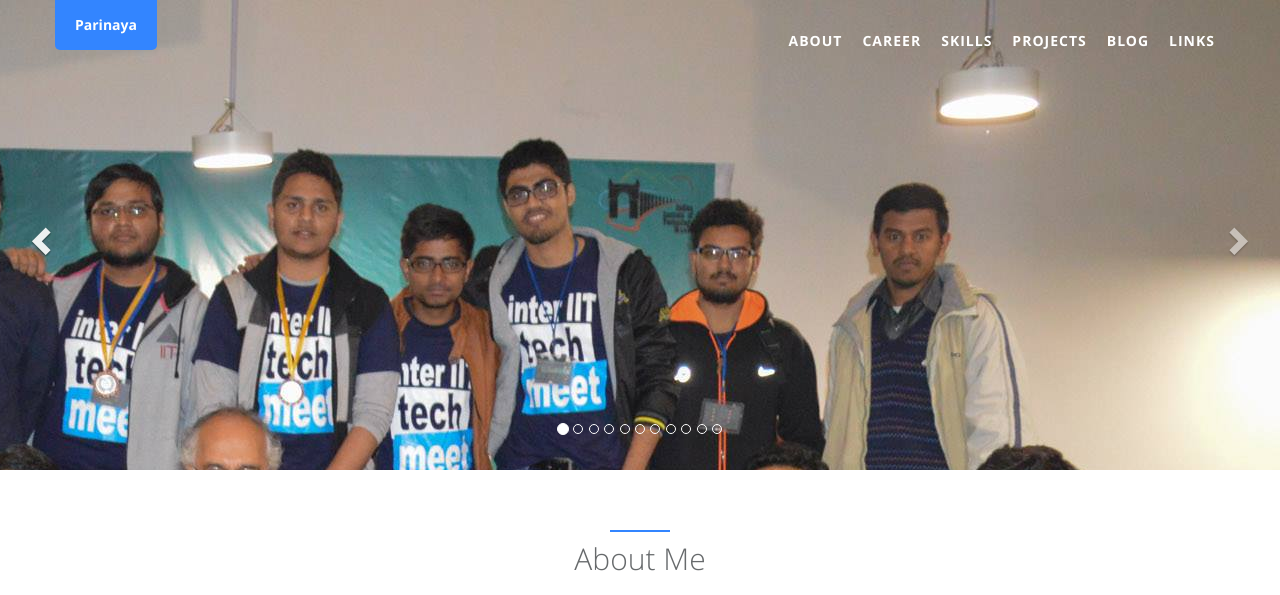
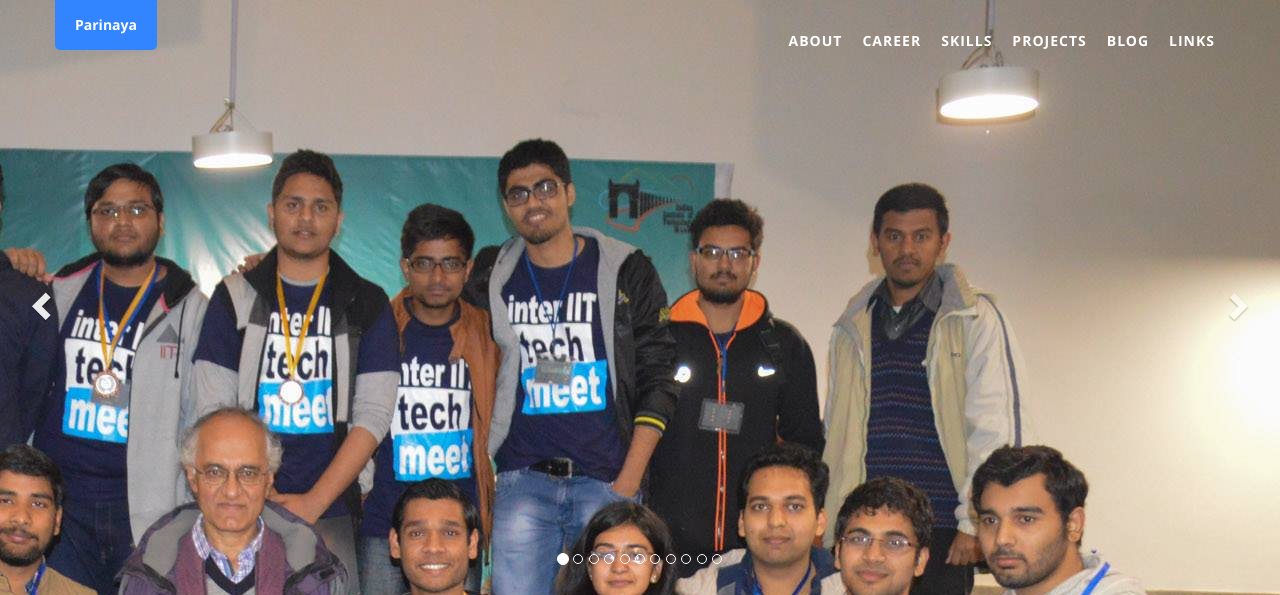
Before and after one commit to parinaya-007/parinaya-007.github.io, a Jekyll site: the page built from index.html, in a window 1280 px wide and 1400 px high. Shown: the top 595 px of the window. Built offline with Jekyll 4.4.1, drawn with Linux system fonts in a browser that asks for light colours; grey boxes are pictures that could not be loaded.

Commit message:
Update _style.scss

```diff
--- a/_sass/_style.scss
+++ b/_sass/_style.scss
@@ -2500,7 +2500,7 @@ body {
     height: auto;
   }
   .header-back {
-    height: 470px;
+    height: 600px;
     width: 100%;
     &.one {
       background: url(../assets/img/landing/interiittech.jpg) 100% 0 no-repeat;
@@ -2537,13 +2537,13 @@ body {
     }
   }
   .carousel {
-    height: 470px;
+    height: 600px;
   }
   .carousel-caption {
     z-index: 10;
   }
   .carousel .item {
-    height: 470px;
+    height: 600px;
     background-color: #777;
   }
   .carousel-inner > .item > img {
@@ -2551,7 +2551,7 @@ body {
     top: 0;
     left: 0;
     min-width: 100%;
-    height: 470px;
+    height: 600px;
   }
   .carousel-fade {
     .carousel-inner {
```
